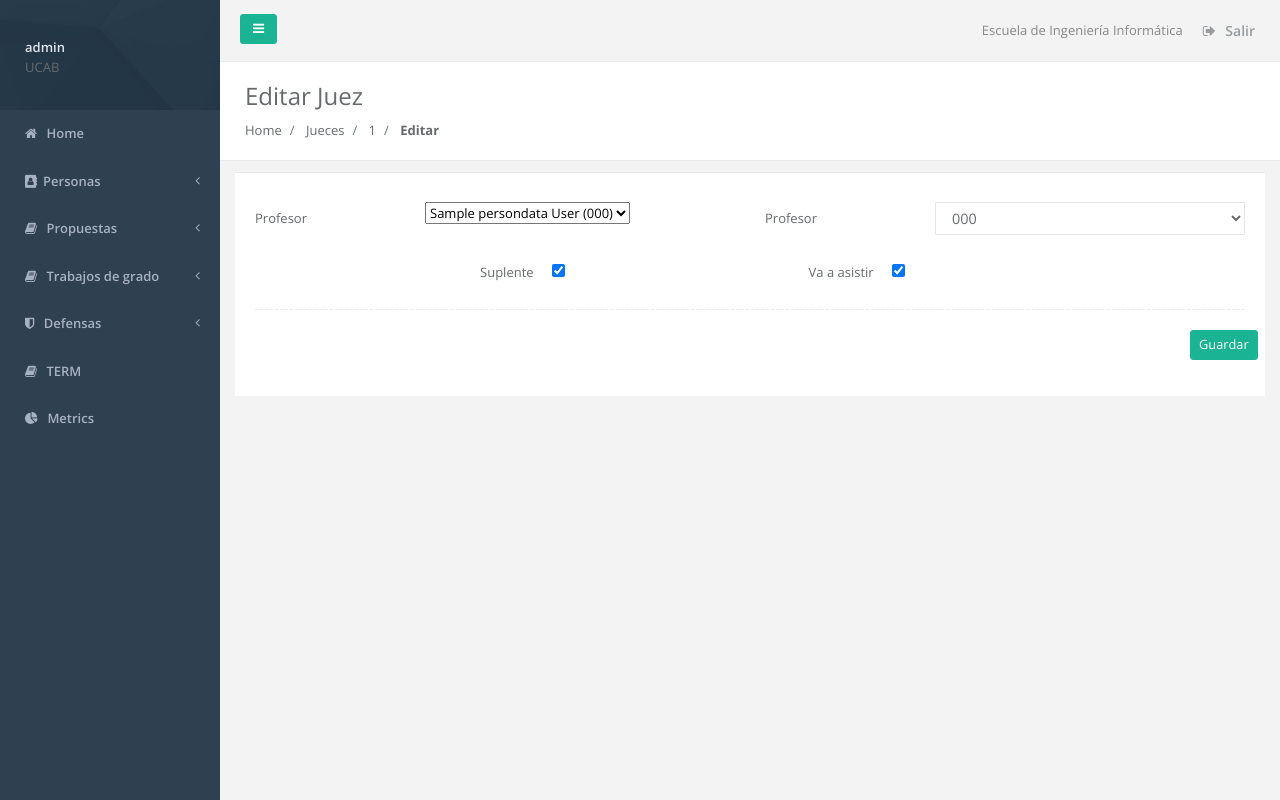
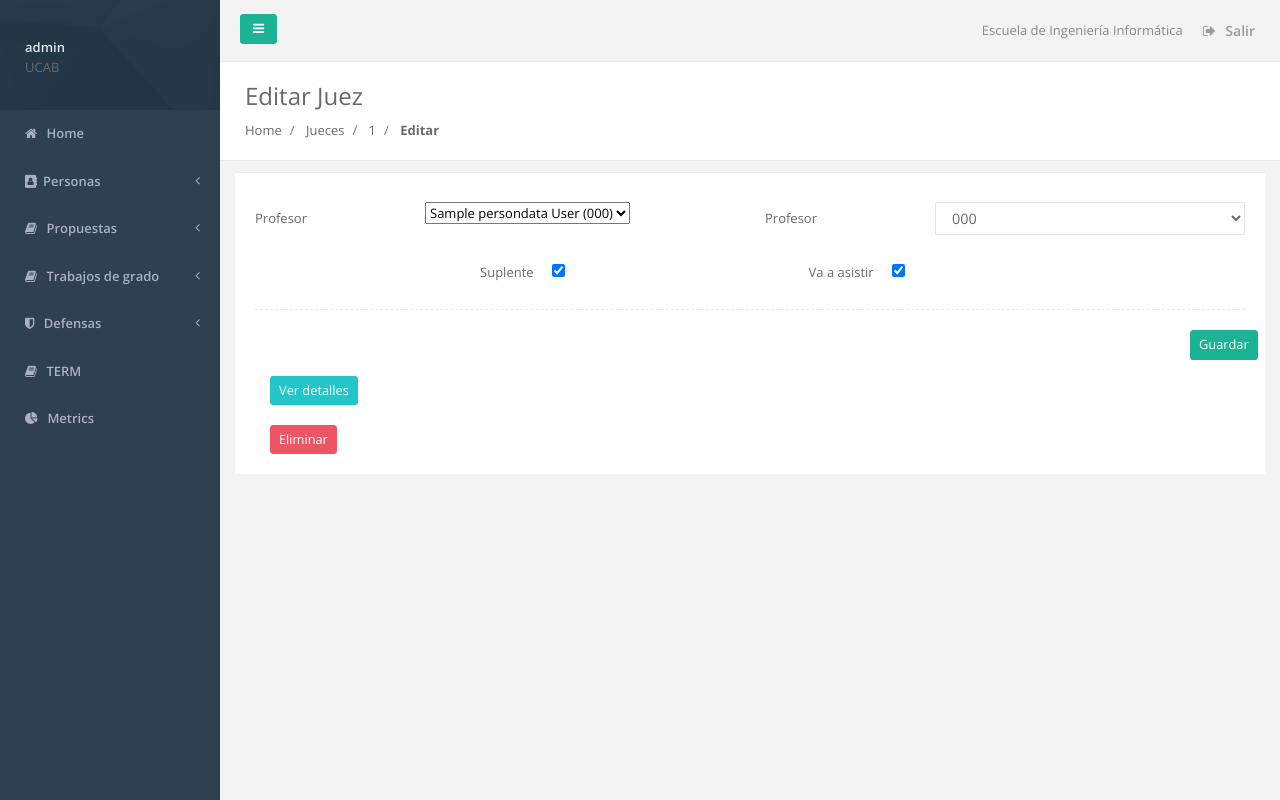
Before and after one commit to jcgds/thesis-manager, a Django app: page /jurado/1/editar in a window 1280 px wide. Run offline with Django 3.2, Linux system fonts and the light colour scheme; a user stored in the database is signed in; tables that the repository leaves empty hold one stand-in row (values such as "Sample post"); some libraries are stand-ins or nearby versions.

Commit message:
Implement jury deletion

```diff
--- a/web/templates/web/defences/defence_form.html
+++ b/web/templates/web/defences/defence_form.html
@@ -159,7 +159,7 @@
                                 {% if form.instance and form.instance.pk %}
                                     <h4><strong>Jurado:</strong>
                                         {% for judge in form.instance.get_complete_jury %}
-                                            <a href="{% url 'person_detail' judge.person.pk %}">
+                                            <a href="{% url 'update_jury' judge.pk %}">
                                                 {{ judge.person.get_short_name }}{% if not forloop.last %},{% endif %}
                                             </a>
                                         {% endfor %}
--- a/web/templates/web/defences/judge_form.html
+++ b/web/templates/web/defences/judge_form.html
@@ -113,12 +113,26 @@
 
                         <div class="hr-line-dashed"></div>
                         <div class="form-group row">
-                            <div class="col-sm-11"></div>
+                            <div class="col-sm-1">
+                            </div>
+                            <div class="col-sm-10"></div>
                             <div class="col-sm-1">
                                 <button class="btn btn-primary btn-sm" type="submit">Guardar</button>
                             </div>
                         </div>
                     </form>
+
+                    {% if form.instance and form.instance.pk %}
+                        <div class="col-sm-1">
+                            <a href="{% url 'person_detail' form.instance.person.pk %}" class="btn btn-info btn-sm m-b-md">Ver detalles</a>
+                        </div>
+                        <form method="post" action="{% url 'delete_jury' form.instance.pk %}?next={% url 'update_defence' form.instance.defence.pk %}">
+                            {% csrf_token %}
+                            <div class="col-sm-1">
+                                <button class="btn btn-danger btn-sm" type="submit">Eliminar</button>
+                            </div>
+                        </form>
+                    {% endif %}
                 </div>
             </div>
         </div>
--- a/web/urls.py
+++ b/web/urls.py
@@ -22,6 +22,7 @@ urlpatterns = [
     path('defensas/agregar', views.DefenceCreate.as_view(), name='create_defence'),
     path('jurado/agregar', views.JuryCreate.as_view(), name='create_jury'),
     path('jurado/<int:pk>/editar', views.JuryUpdate.as_view(), name='update_jury'),
+    path('jurado/<int:pk>/eliminar', views.JuryDelete.as_view(), name='delete_jury'),
     path('defensas/<str:pk>/editar', views.DefenceUpdate.as_view(), name='update_defence'),
     path('tg', views.thesis_index, name='thesis_index'),
     path('tg/<str:pk>', views.thesis_detail, name='thesis_detail'),
--- a/web/views.py
+++ b/web/views.py
@@ -9,9 +9,9 @@ from django.contrib.messages.views import SuccessMessageMixin
 from django.core.paginator import Paginator
 from django.db.models import Q
 from django.shortcuts import render, get_object_or_404
-from django.urls import reverse
+from django.urls import reverse, reverse_lazy
 from django.utils.decorators import method_decorator
-from django.views.generic.edit import CreateView, UpdateView
+from django.views.generic.edit import CreateView, UpdateView, DeleteView
 
 from . import forms
 from .decorators import manager_required
@@ -678,3 +678,9 @@ class JuryUpdate(SuccessMessageMixin, UpdateView):
             cleaned_data,
             pk=self.object.pk,
         )
+
+
+@method_decorator([login_required, manager_required], name='dispatch')
+class JuryDelete(DeleteView):
+    model = Jury
+    success_url = reverse_lazy('defence_index')
```
